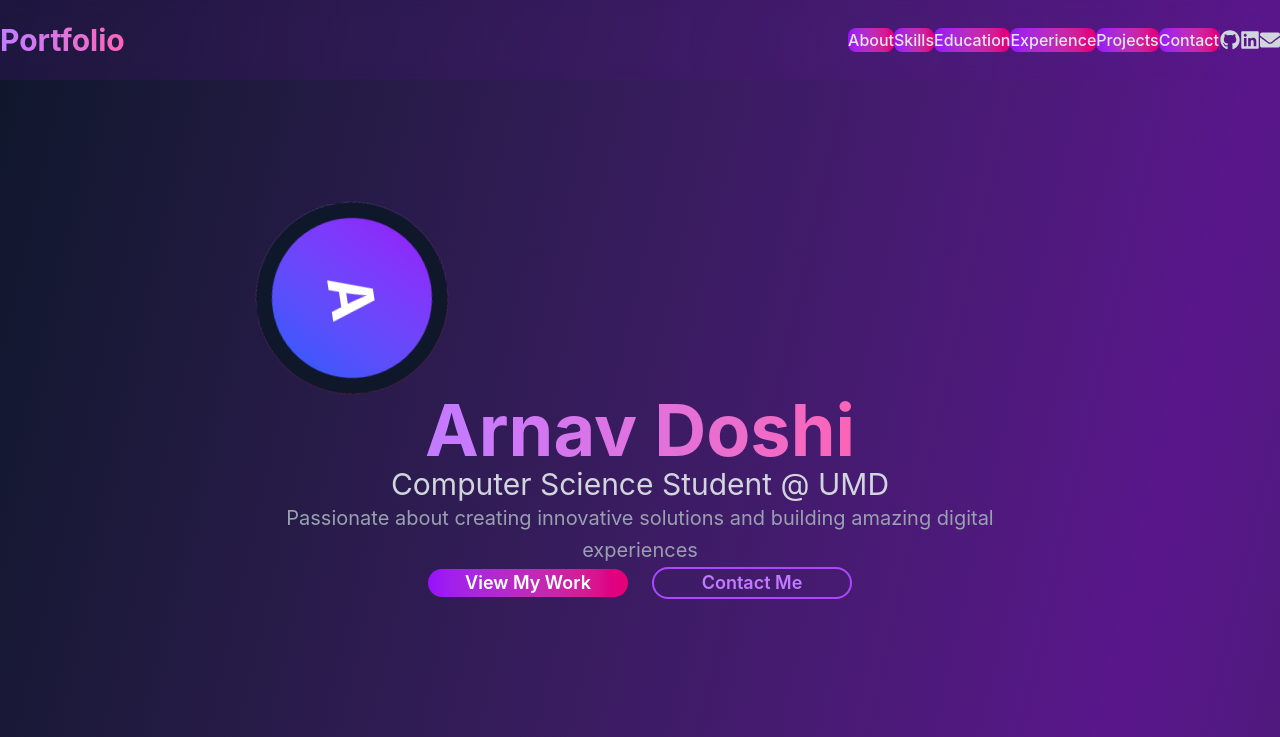
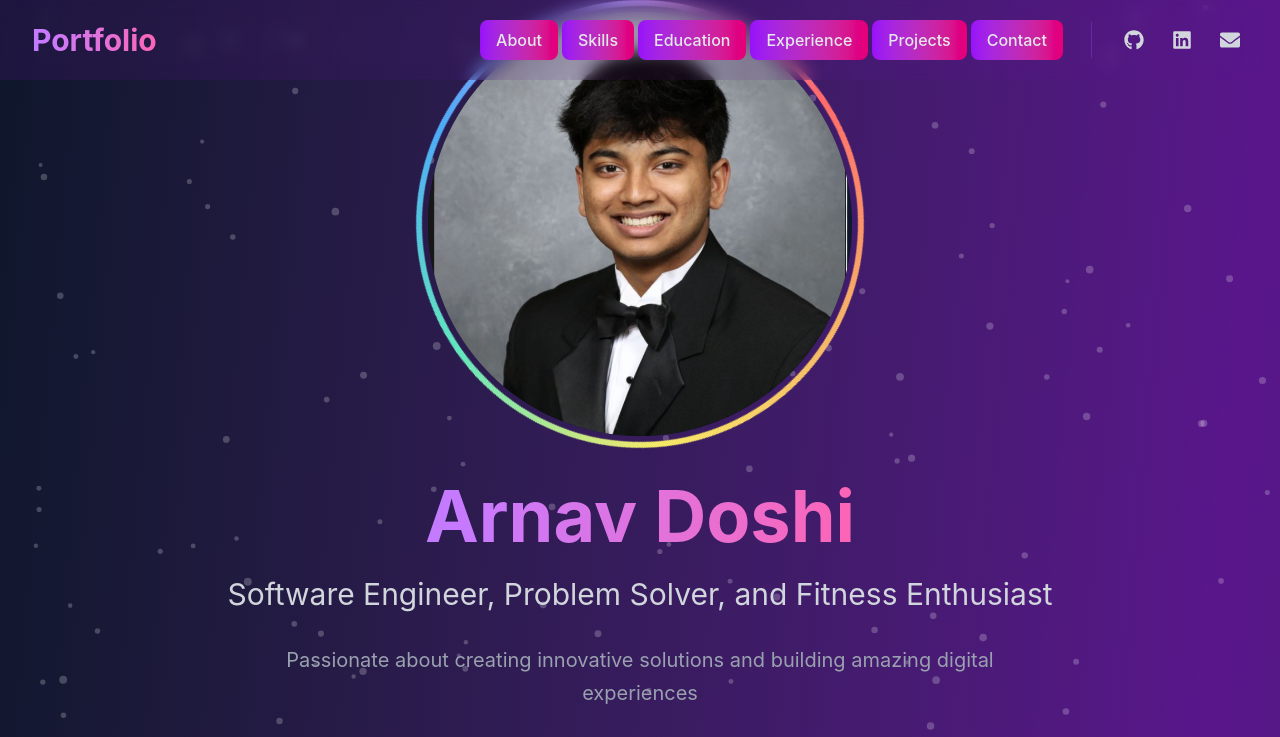
Before and after one commit to captainprice99/My-Portfolio, a Next.js app in the folder my-portfolio/: page / in a window 1280 px wide. Shown: the top 737 px of the page. Built offline with nearby package versions, Linux system fonts and the light colour scheme.

Commit message:
progress

```diff
--- /dev/null
+++ b/my-portfolio/src/app/about/page.tsx
@@ -0,0 +1,11 @@
+import About from "../components/About";
+
+export default function AboutPage() {
+  return (
+    <main className="w-full min-h-screen flex items-center justify-center">
+      <section className="w-full max-w-7xl mx-auto px-4 sm:px-6 lg:px-8 pt-28 pb-24">
+        <About />
+      </section>
+    </main>
+  );
+}
--- a/my-portfolio/src/app/components/Hero.tsx
+++ b/my-portfolio/src/app/components/Hero.tsx
@@ -13,18 +13,22 @@ const Hero = () => {
     <section id="hero" className="min-h-screen flex items-center justify-center relative px-4 sm:px-6 lg:px-8">
       <div className="text-center z-10 max-w-4xl mx-auto">
         <motion.div
-          initial={{ scale: 0, rotate: 180 }}
-          animate={{ scale: 1, rotate: 0 }}
+          initial={{ scale: 0 }}
+          animate={{ scale: 1 }}
           transition={{ duration: 1, ease: "easeOut" }}
           className="relative mb-8"
         >
-          <div className="w-48 h-48 mx-auto relative">
-            <div className="absolute inset-0 rounded-full bg-gradient-to-r from-purple-400 via-pink-500 to-red-500 animate-spin-slow p-1">
-              <div className="w-full h-full rounded-full bg-slate-900 flex items-center justify-center">
-                <div className="w-40 h-40 rounded-full bg-gradient-to-br from-purple-600 to-blue-600 flex items-center justify-center text-white text-6xl font-bold">
-                  A
-                </div>
-              </div>
+          <div className="mx-auto relative w-80 h-80 sm:w-96 sm:h-96 md:w-[28rem] md:h-[28rem] rainbow-ring">
+            <div className="absolute inset-[12px] rounded-full overflow-hidden bg-slate-900 z-10">
+              <Image
+                src="/profilepicture.png"
+                alt="Arnav Doshi profile picture"
+                fill
+                sizes="(max-width: 640px) 20rem, (max-width: 768px) 24rem, 28rem"
+                className="object-cover"
+                style={{ objectPosition: '50% 50%', transform: 'translateX(-1.15%)' }}
+                priority
+              />
             </div>
           </div>
         </motion.div>
@@ -46,7 +50,7 @@ const Hero = () => {
           transition={{ delay: 0.7, duration: 0.8 }}
           className="text-xl sm:text-2xl md:text-3xl text-gray-300 mb-8"
         >
-          Computer Science Student @ UMD
+          Software Engineer, Problem Solver, and Fitness Enthusiast
         </motion.h2>
 
         <motion.p
--- /dev/null
+++ b/my-portfolio/src/app/components/ParticlesBackground.tsx
@@ -0,0 +1,52 @@
+"use client";
+
+import Particles from "@tsparticles/react";
+
+export default function ParticlesBackground() {
+  return (
+    <div className="fixed inset-0 -z-10">
+      <Particles
+        id="tsparticles"
+        options={{
+          background: { color: { value: "transparent" } },
+          fpsLimit: 120,
+          interactivity: {
+            events: {
+              onClick: { enable: true, mode: "push" },
+              onHover: { enable: true, mode: "repulse" },
+              resize: { enable: true },
+            },
+            modes: {
+              push: { quantity: 4 },
+              repulse: { distance: 200, duration: 0.4 },
+            },
+          },
+          particles: {
+            color: { value: "#ffffff" },
+            links: {
+              color: "#ffffff",
+              distance: 150,
+              enable: true,
+              opacity: 0.5,
+              width: 1,
+            },
+            move: {
+              direction: "none",
+              enable: true,
+              outModes: { default: "bounce" },
+              random: false,
+              speed: 6,
+              straight: false,
+            },
+            number: { density: { enable: true }, value: 80 },
+            opacity: { value: 0.5 },
+            shape: { type: "circle" },
+            size: { value: { min: 1, max: 5 } },
+          },
+          detectRetina: true,
+        }}
+        className="h-full w-full"
+      />
+    </div>
+  );
+}
--- /dev/null
+++ b/my-portfolio/src/app/contact/page.tsx
@@ -0,0 +1,11 @@
+import Contact from "../components/Contact";
+
+export default function ContactPage() {
+  return (
+    <main className="w-full min-h-screen flex items-center justify-center">
+      <section className="w-full max-w-7xl mx-auto px-4 sm:px-6 lg:px-8 pt-28 pb-24">
+        <Contact />
+      </section>
+    </main>
+  );
+}
--- /dev/null
+++ b/my-portfolio/src/app/education/page.tsx
@@ -0,0 +1,11 @@
+import Education from "../components/Education";
+
+export default function EducationPage() {
+  return (
+    <main className="w-full min-h-screen flex items-center justify-center">
+      <section className="w-full max-w-7xl mx-auto px-4 sm:px-6 lg:px-8 pt-28 pb-24">
+        <Education />
+      </section>
+    </main>
+  );
+}
--- /dev/null
+++ b/my-portfolio/src/app/experience/page.tsx
@@ -0,0 +1,11 @@
+import Experience from "../components/Experience";
+
+export default function ExperiencePage() {
+  return (
+    <main className="w-full min-h-screen flex items-center justify-center">
+      <section className="w-full max-w-7xl mx-auto px-4 sm:px-6 lg:px-8 pt-28 pb-24">
+        <Experience />
+      </section>
+    </main>
+  );
+}
--- a/my-portfolio/src/app/globals.css
+++ b/my-portfolio/src/app/globals.css
@@ -12,8 +12,8 @@ body {
 }
 
 * {
-  margin: 0;
-  padding: 0;
+  /* margin: 0.35rem;
+  padding: 0.35rem; */
   box-sizing: border-box;
 }
 
@@ -237,3 +237,35 @@ a:focus {
 .animate-pulse {
   animation: pulse 2s cubic-bezier(0.4, 0, 0.6, 1) infinite;
 }
+
+/* Rotating rainbow ring border for avatar */
+.rainbow-ring {
+  position: relative;
+}
+
+.rainbow-ring::before {
+  content: "";
+  position: absolute;
+  inset: 0;
+  border-radius: 9999px; /* full */
+  padding: 6px; /* ring thickness */
+  background: conic-gradient(
+    from 0deg,
+    #ff6b6b,
+    #f7b267,
+    #f7e967,
+    #63e6be,
+    #4dabf7,
+    #b197fc,
+    #ff6b6b
+  );
+  animation: spin-slow 6s linear infinite;
+  /* Show only the border area */
+  -webkit-mask:
+    linear-gradient(#000 0 0) content-box,
+    linear-gradient(#000 0 0);
+  -webkit-mask-composite: xor;
+  mask-composite: exclude;
+  pointer-events: none;
+  z-index: 0;
+}
--- a/my-portfolio/src/app/page.tsx
+++ b/my-portfolio/src/app/page.tsx
@@ -1,6 +1,8 @@
 'use client';
 
-import Particles from '@tsparticles/react';
+import Particles, { initParticlesEngine } from '@tsparticles/react';
+import { useEffect, useState } from 'react';
+import { loadSlim } from '@tsparticles/slim';
 import Hero from './components/Hero';
 import About from './components/About';
 import Skills from './components/Skills';
@@ -11,8 +13,17 @@ import Contact from './components/Contact';
 import Navbar from './components/Navbar';
 
 export default function Home() {
+  const [particlesReady, setParticlesReady] = useState(false);
+
+  useEffect(() => {
+    initParticlesEngine(async (engine) => {
+      await loadSlim(engine);
+    }).then(() => setParticlesReady(true));
+  }, []);
+
   return (
     <div className="min-h-screen w-full bg-gradient-to-br from-slate-900 via-purple-900 to-slate-900 text-white overflow-x-hidden">
+      {particlesReady && (
       <Particles
         id="tsparticles"
         options={{
@@ -20,41 +31,40 @@ export default function Home() {
           fpsLimit: 120,
           interactivity: {
             events: {
-              onClick: { enable: true, mode: "push" },
-              onHover: { enable: true, mode: "repulse" },
+              onClick: { enable: true, mode: "repulse" },
+              onHover: {
+                enable: true,
+                mode: ["attract", "repulse"],
+                parallax: { enable: true, force: 10, smooth: 20 },
+              },
               resize: { enable: true },
             },
             modes: {
-              push: { quantity: 4 },
-              repulse: { distance: 200, duration: 0.4 },
+              push: { quantity: 2 },
+              repulse: { distance: 140, duration: 0.35 },
+              attract: { distance: 160, duration: 0.3 },
             },
           },
           particles: {
             color: { value: "#ffffff" },
-            links: {
-              color: "#ffffff",
-              distance: 150,
-              enable: true,
-              opacity: 0.5,
-              width: 1,
-            },
+            links: { enable: false },
             move: {
               direction: "none",
               enable: true,
               outModes: { default: "bounce" },
-              random: false,
-              speed: 6,
+              random: true,
+              speed: 0.9,
               straight: false,
             },
-            number: { density: { enable: true }, value: 80 },
-            opacity: { value: 0.5 },
+            number: { density: { enable: true }, value: 260 },
+            opacity: { value: 0.22 },
             shape: { type: "circle" },
-            size: { value: { min: 1, max: 5 } },
+            size: { value: { min: 2, max: 4 } },
           },
           detectRetina: true,
         }}
         className="absolute inset-0 z-0"
-      />
+      />)}
 
       <Navbar />
       <div className="relative z-10 w-full">
--- /dev/null
+++ b/my-portfolio/src/app/projects/page.tsx
@@ -0,0 +1,11 @@
+import Projects from "../components/Projects";
+
+export default function ProjectsPage() {
+  return (
+    <main className="w-full min-h-screen flex items-center justify-center">
+      <section className="w-full max-w-7xl mx-auto px-4 sm:px-6 lg:px-8 pt-28 pb-24">
+        <Projects />
+      </section>
+    </main>
+  );
+}
--- /dev/null
+++ b/my-portfolio/src/app/skills/page.tsx
@@ -0,0 +1,11 @@
+import Skills from "../components/Skills";
+
+export default function SkillsPage() {
+  return (
+    <main className="w-full min-h-screen flex items-center justify-center">
+      <section className="w-full max-w-7xl mx-auto px-4 sm:px-6 lg:px-8 pt-28 pb-24">
+        <Skills />
+      </section>
+    </main>
+  );
+}
```
Also changed, not shown: my-portfolio/src/app/components/Education.tsx (+69 -1 lines), my-portfolio/public/ProfilePicture.png (added).
